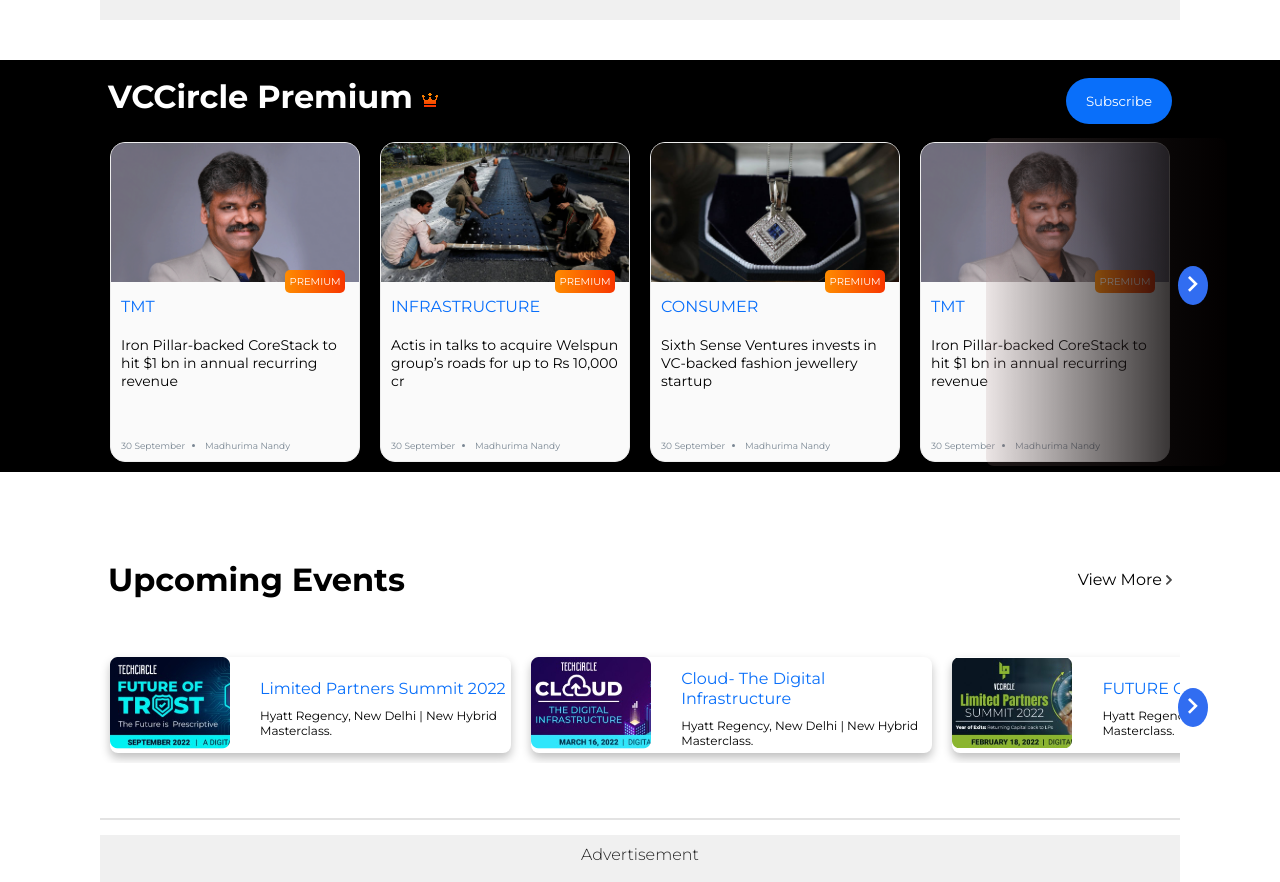
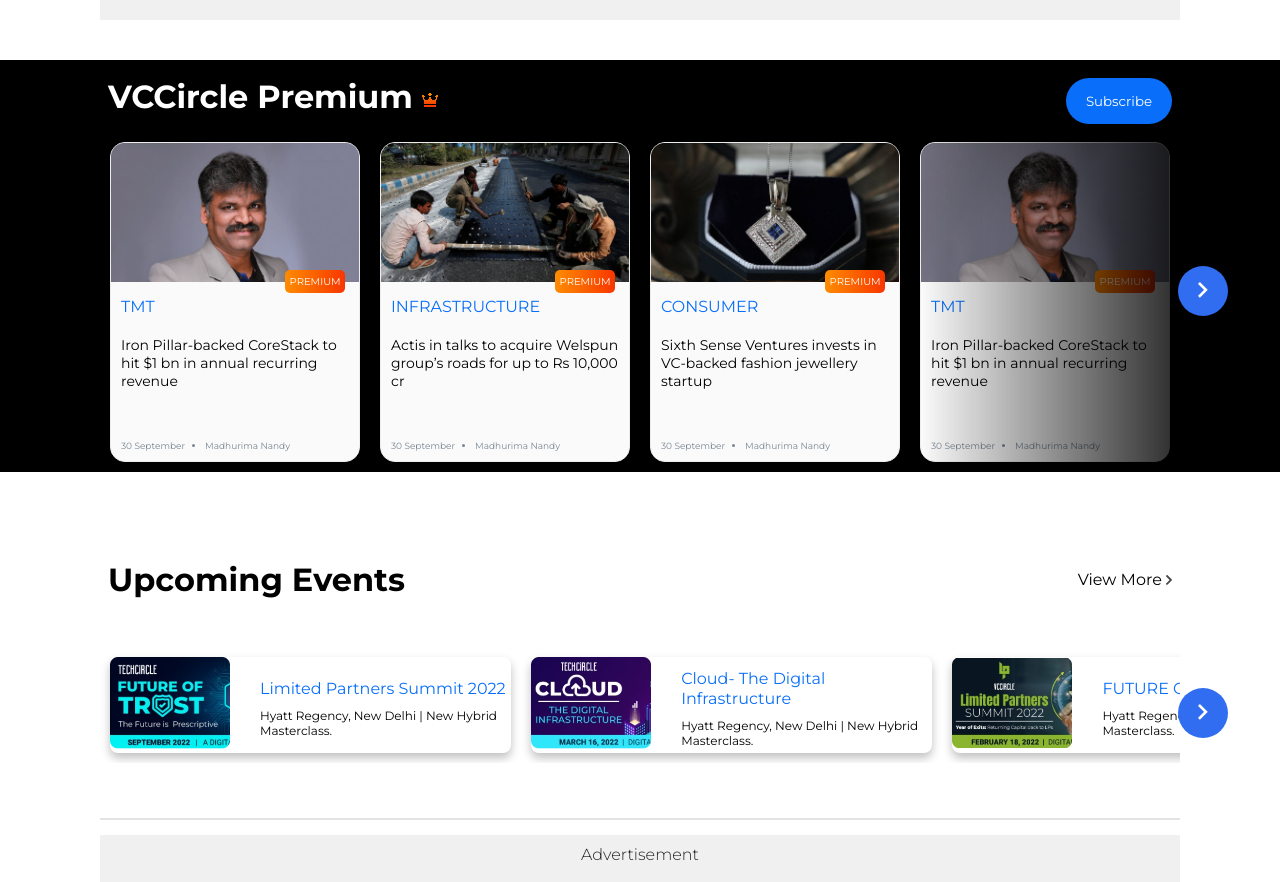
Before and after one commit to PrashantRajS18/ReactjsTask1, a React (Create React App) app: page / in a window 1280 px wide. Shown: the part 2920-3802 px from the top of the page. Built offline with nearby package versions, Linux system fonts and the light colour scheme.

Commit message:
Mobile responsive menu updated

```diff
--- a/src/App.css
+++ b/src/App.css
@@ -559,6 +559,8 @@
  }
 .round {
   border-radius: 50%;
+  width: 50px;
+    height: 50px;
   background-color: #316DF1;
   border: 1px solid var(--unnamed-color-ffffff);
   padding: 10px 10px;
@@ -602,10 +604,10 @@
 .blrrelate{
   position: absolute;
   top: 28%;
-  left: 80%;
+  left: 73%;
   /* border: 2px solid black; */
   height: 260px;
-  width: 200px;
+  width: 300px;
   border-radius: 8px;
   z-index: 1;
   /* opacity: .8; */
@@ -616,16 +618,15 @@
 .blrrelate2 {
   position: absolute;
   top: 19%;
-  left: 77%;
+  left: 72%;
   /* border: 2px solid black; */
   height: 328px;
-  width: 241px;
+  width: 311px;
   border-radius: 8px;
   z-index: 1;
   /* opacity: .8; */
   /* filter: blur(5px); */
-  background: transparent;
-  background: linear-gradient(to left, rgb(2 0 0), rgb(171 135 135 / 18%));
+  background: linear-gradient(to left, #000, rgb(0 0 0 / 0%));
 }
 
 .socialicon{
--- a/src/grid.css
+++ b/src/grid.css
@@ -68,6 +68,9 @@
  .Premiumtag {
   top: 65%;
   left: 18%;
+ }
+ .relate ,.relate2 ,.relateryt ,.relateryt2 ,.relateryt3{
+  display: none;
  }
  .Premiumtag1{
   top: 61%;
@@ -207,6 +210,7 @@
     .mediascroller{
       grid-auto-columns: 45%;
     }
+
     .PremiumtagVcc{
       top: 42%;
     }
```
